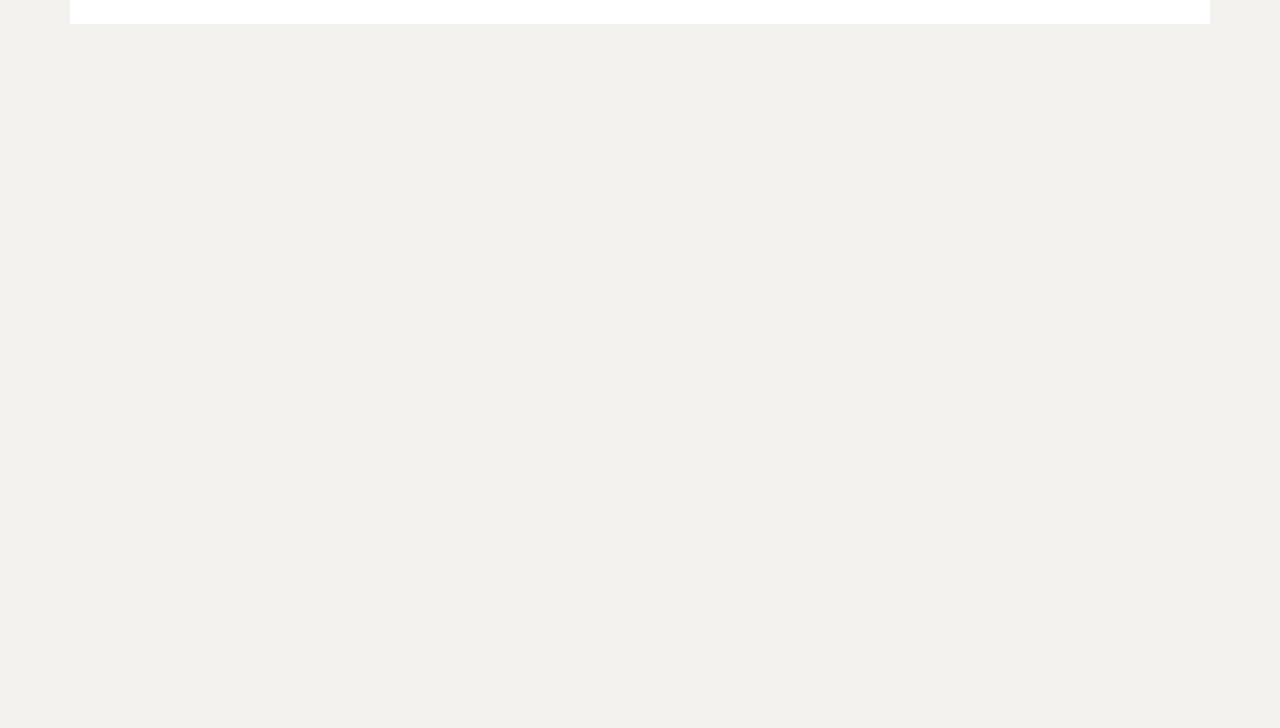
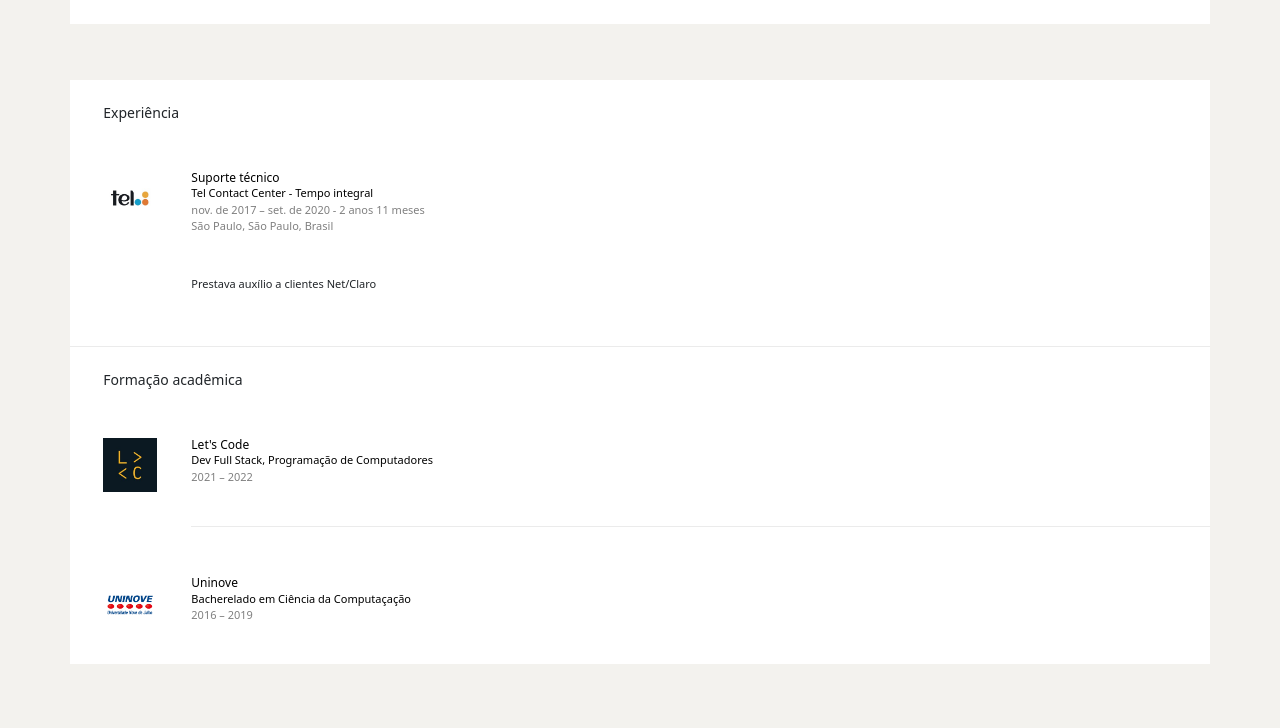
Before and after one commit to Felipe-LPA/Projeto-Final-Modulo1, a plain HTML site: page index.html in a window 1280 px wide. Shown: the part 578-1306 px from the top of the page. Before the commit the page ends 800 px from the top, so only its background shows below. Drawn offline with nearby package versions, Linux system fonts and the light colour scheme.

Commit message:
finalizado a parte inferior do main

```diff
--- a/assets/css/style.css
+++ b/assets/css/style.css
@@ -15,11 +15,13 @@ img {
   min-width: 575px;
   transition: all 0.5s;
 }
+
 /* HEADER */
 .opacity {
-  opacity: 0.7;
+  opacity: 0.5;
 }
-.opacity:hover {
+li.opacity:hover,
+h2.opacity:hover {
   opacity: 1;
 }
 #header {
@@ -32,6 +34,7 @@ img {
 #header img {
   min-width: 8px;
 }
+
 /* Header Left */
 #header-left {
   width: 38.474%;
@@ -118,11 +121,13 @@ img {
     transition: all 1s;
   }
 }
+
 /* Main */
 main {
   width: 100%;
   margin: 4.9415vw 0;
 }
+
 /* MainTop */
 #mainTop {
   background-color: var(--bg-primary-color);
@@ -174,6 +179,7 @@ main {
   border: 1px solid #666666;
   color: #666666;
   margin-right: 14px;
+  line-height: 0.6875rem;
 }
 #mainInfo button:hover {
   background-color: rgba(0, 0, 0, 0.08);
@@ -190,15 +196,54 @@ main {
   border-color: rgb(0, 66, 132);
 }
 
-
-/* Main Bottom
-#mainBottom{
+/* Main Bottom */
+#mainBottom {
   background-color: var(--bg-primary-color);
   margin-top: 4.3257vw;
 }
-#mainBottom h2{
+#mainBottom a {
+  text-decoration: none;
+  color: #000;
+}
+#mainBottom h2 {
   font-size: 0.875rem;
+  margin-bottom: 0;
+  font-weight: 400;
 }
-.enterpriseLogo{
+#mainBottom h3 {
+  font-size: 0.75rem;
+  margin-bottom: 0;
+}
+#mainBottom p {
+  font-size: 0.6875rem;
+  margin-bottom: 0;
+}
+.enterpriseLogo {
   width: 4.861%;
-} */
+}
+.box {
+  padding-top: 2.223%;
+  padding-left: 2.917%;
+}
+.box:not(:last-child) {
+  border-bottom: 1px solid #ebebeb;
+}
+.box-wraper {
+  margin-top: 4.425%;
+  padding-bottom: 1.33%;
+}
+.box-wraper:hover {
+  text-decoration: underline;
+}
+.boxInfo {
+  margin-left: 3.098%;
+  margin-bottom: 2.36%;
+}
+.jobDescription {
+  margin-left: 7.959%;
+  margin-bottom: 4.865%;
+}
+.separator:not(:last-child) {
+  border-bottom: 1px solid #ebebeb;
+  margin-left: 7.959%;
+}
--- a/index.html
+++ b/index.html
@@ -169,9 +169,7 @@
         </section>
       </div>
     </header>
-
-    <div class="d-flex container justify-content-between p-0 minWidth">
-      <main>
+    <main class="container p-0 minWidth">
       <section id="mainTop">
         <div id="banner">
           <div id="bannerImg">
@@ -187,7 +185,7 @@
         <article id="mainInfo">
           <h1>Felipe Luiz Pontes de Andrade</h1>
           <h4>Estudante de desenvolvimento Web</h4>
-            <p>São Paulo, São Paulo, Brasil</p>
+          <p class="opacity-50">São Paulo, São Paulo, Brasil</p>
           <div>
             <button class="rounded-pill">Tenho interesse em ...</button>
             <button class="rounded-pill">Adicionar seção</button>
@@ -195,57 +193,58 @@
           </div>
         </article>
       </section>
-        <!-- <section id="mainBottom">
-          <article>
+      <section id="mainBottom">
+        <article class="box">
           <h2>Experiência</h2>
           <a href="#">
+            <div class="box-wraper d-flex">
               <div class="enterpriseLogo">
-                <div>
                 <img src="/assets/img/Tel.jpg" alt="Tel Contact Center" />
               </div>
-                <div>
+              <div class="boxInfo">
                 <h3>Suporte técnico</h3>
                 <p>Tel Contact Center - Tempo integral</p>
-                  <p>nov. de 2017 – set. de 2020 - 2 anos 11 meses</p>
-                  <p>São Paulo, São Paulo, Brasil</p>
+                <p class="opacity-50">
+                  nov. de 2017 – set. de 2020 - 2 anos 11 meses
+                </p>
+                <p class="opacity-50">São Paulo, São Paulo, Brasil</p>
               </div>
             </div>
           </a>
-            <div>
+          <div class="jobDescription">
             <p>Prestava auxílio a clientes Net/Claro</p>
           </div>
         </article>
-          <article>
+        <article class="box">
           <h2>Formação acadêmica</h2>
           <a href="#">
-              <div>
+            <div class="box-wraper d-flex">
               <div class="enterpriseLogo">
                 <img src="/assets/img/let's code.jpg" alt="Let's Code" />
               </div>
-                <div>
+              <div class="boxInfo">
                 <h3>Let's Code</h3>
                 <p>Dev Full Stack, Programação de Computadores</p>
-                  <p>2021 – 2022</p>
+                <p class="opacity-50">2021 – 2022</p>
               </div>
             </div>
           </a>
-            <div></div>
+          <div class="separator"></div>
           <a href="#">
-              <div>
+            <div class="box-wraper d-flex">
               <div class="enterpriseLogo">
                 <img src="/assets/img/Uninove.png" alt="Uninove" />
               </div>
-                <div>
+              <div class="boxInfo">
                 <h3>Uninove</h3>
                 <p>Bacherelado em Ciência da Computaçação</p>
-                  <p>2016 – 2019</p>
+                <p class="opacity-50">2016 – 2019</p>
               </div>
             </div>
           </a>
-            <div></div>
+          <div class="separator"></div>
         </article>
-        </section> -->
+      </section>
     </main>
-    </div>
   </body>
 </html>
```
Lines whose indentation alone changed are shown as unchanged.
